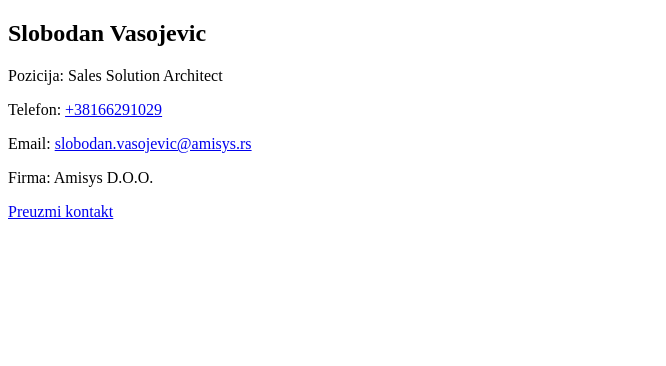
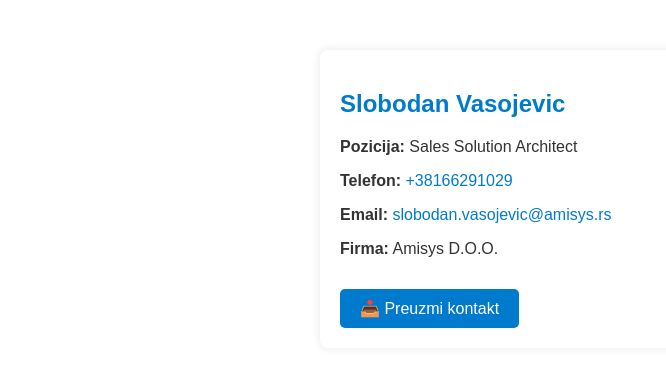
Before and after one commit to Vasojevic011/Slobodan-kontakt, a plain HTML site: page index.html in a window 1280 px wide. Shown: the whole page, without its empty margins (0-666 px from the left). Drawn offline with Linux system fonts and the light colour scheme.

Commit message:
Update index.html

```diff
--- a/index.html
+++ b/index.html
@@ -1,15 +1,51 @@
 <!DOCTYPE html>
-<html>
+<html lang="sr">
 <head>
   <meta charset="UTF-8">
+  <meta name="viewport" content="width=device-width, initial-scale=1.0">
   <title>Kontakt</title>
+  <style>
+    body {
+      font-family: Arial, sans-serif;
+      background: #f4f4f4;
+      color: #333;
+      max-width: 600px;
+      margin: 50px auto;
+      padding: 20px;
+      background-color: #fff;
+      box-shadow: 0 0 10px rgba(0, 0, 0, 0.1);
+      border-radius: 8px;
+    }
+    h2 {
+      color: #007acc;
+    }
+    a {
+      color: #007acc;
+      text-decoration: none;
+    }
+    a:hover {
+      text-decoration: underline;
+    }
+    .button {
+      display: inline-block;
+      margin-top: 15px;
+      padding: 10px 20px;
+      background-color: #007acc;
+      color: white;
+      text-decoration: none;
+      border-radius: 5px;
+    }
+    .button:hover {
+      background-color: #005f99;
+    }
+  </style>
 </head>
 <body>
   <h2>Slobodan Vasojevic</h2>
-  <p>Pozicija: Sales Solution Architect</p>
-  <p>Telefon: <a href="tel:+38166291029">+38166291029</a></p>
-  <p>Email: <a href="mailto:slobodan.vasojevic@amisys.rs">slobodan.vasojevic@amisys.rs</a></p>
-  <p>Firma: Amisys D.O.O.</p>
-  <p><a href="slobodan.vasojevic.vcf" download> Preuzmi kontakt</a></p>
+  <p><strong>Pozicija:</strong> Sales Solution Architect</p>
+  <p><strong>Telefon:</strong> <a href="tel:+38166291029">+38166291029</a></p>
+  <p><strong>Email:</strong> <a href="mailto:slobodan.vasojevic@amisys.rs">slobodan.vasojevic@amisys.rs</a></p>
+  <p><strong>Firma:</strong> Amisys D.O.O.</p>
+  <a class="button" href="slobodan.vasojevic.vcf" download>📥 Preuzmi kontakt</a>
 </body>
 </html>
```
